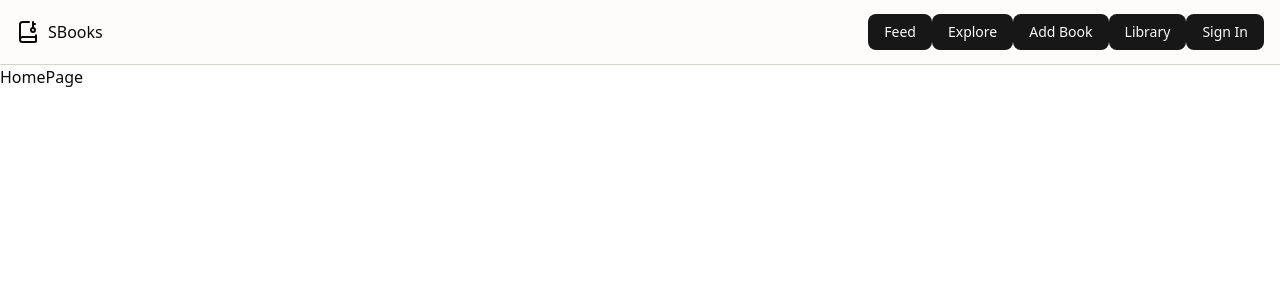
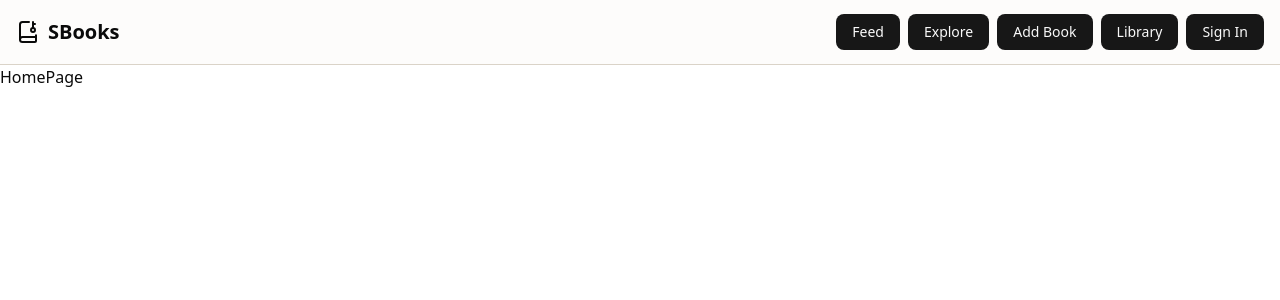
Before and after one commit to shuraimbalochofficial/s-books, a Next.js app: page / in a window 1280 px wide. Shown: the top 300 px of the page. Built offline with nearby package versions, Linux system fonts and the light colour scheme.

Commit message:
Building Nav

```diff
--- a/src/components/Navbar.tsx
+++ b/src/components/Navbar.tsx
@@ -1,18 +1,29 @@
+"use client";
 import Link from "next/link";
 import React from "react";
 import { Button } from "./ui/button";
 import { BookKey } from "lucide-react";
+import { usePathname } from "next/navigation";
 
 function Navbar() {
+  const pathname = usePathname();
+
+  console.log(pathname);
+  function isActive(path: string) {
+    if (pathname === path) {
+      return true;
+    }
+    return false;
+  }
   return (
     <nav className="border-b border-[#DAD3C8] bg-[#FCFAF7]/50 backdrop-blur-xs sticky top-0 z-50 px-4">
       <div className="mx-auto">
         <div className="flex items-center justify-between h-16">
           <Link href="/" className="flex items-center gap-2">
             <BookKey className="w-6 h-6" />
-            SBooks
+            <span className="text-xl font-bold text-foreground">SBooks</span>
           </Link>
-          <div>
+          <div className="flex items-center gap-2">
             <Button>
               <Link href="/">Feed</Link>
             </Button>
```
